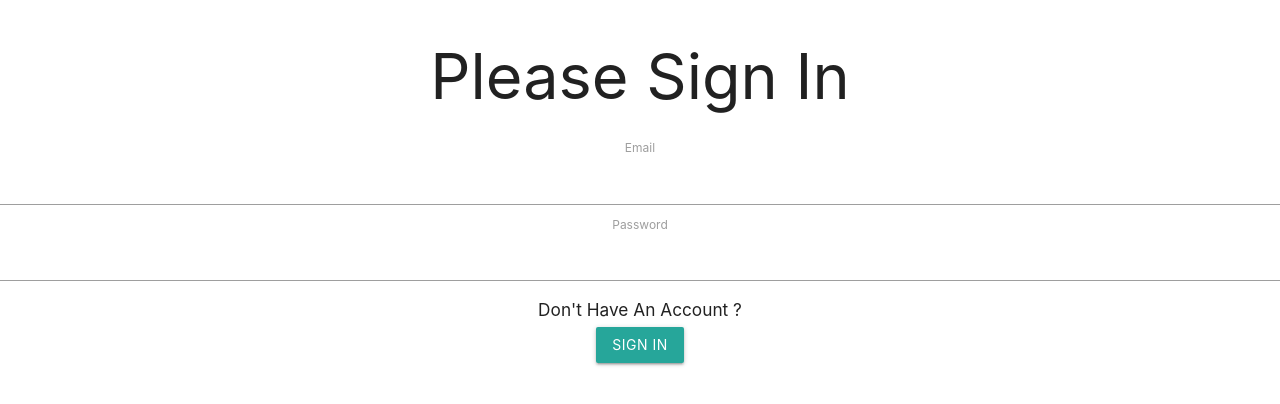
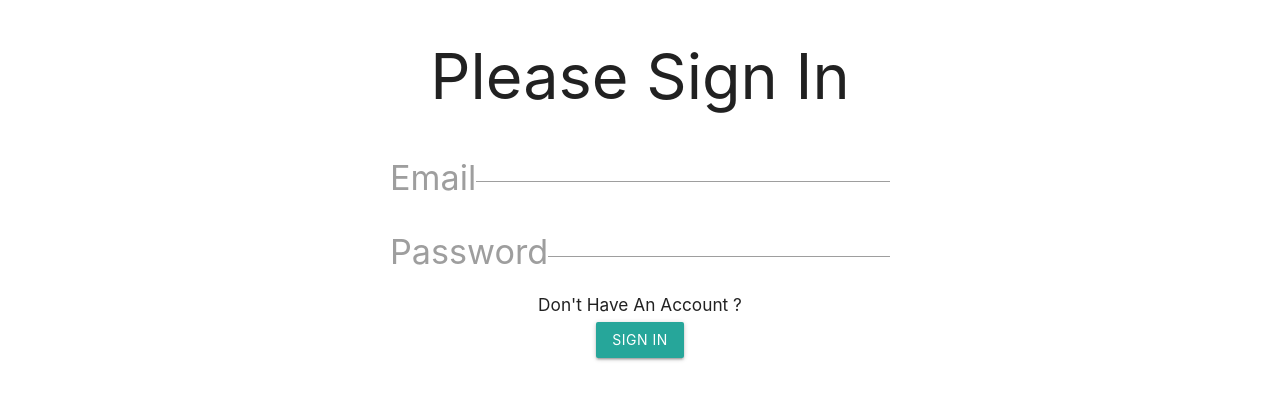
Before and after one commit to abhibis2050/Todo-MERN-and-REDUX, a React (Create React App) app in the folder frontend/: page / in a window 1280 px wide. Shown: the top 404 px of the page. Built offline with nearby package versions, Linux system fonts and the light colour scheme.

Commit message:
todo css one commit

```diff
--- a/frontend/src/App.css
+++ b/frontend/src/App.css
@@ -1,38 +1,14 @@
 .App {
   text-align: center;
+  max-width: 500px;
+  margin: 20px auto;
 }
 
-.App-logo {
-  height: 40vmin;
-  pointer-events: none;
+
+.emailDiv {
+  display: flex;
 }
 
-@media (prefers-reduced-motion: no-preference) {
-  .App-logo {
-    animation: App-logo-spin infinite 20s linear;
-  }
+.passwordDiv {
+  display: flex;
 }
-
-.App-header {
-  background-color: #282c34;
-  min-height: 100vh;
-  display: flex;
-  flex-direction: column;
-  align-items: center;
-  justify-content: center;
-  font-size: calc(10px + 2vmin);
-  color: white;
-}
-
-.App-link {
-  color: #61dafb;
-}
-
-@keyframes App-logo-spin {
-  from {
-    transform: rotate(0deg);
-  }
-  to {
-    transform: rotate(360deg);
-  }
-}
--- a/frontend/src/components/Auth.js
+++ b/frontend/src/components/Auth.js
@@ -1,54 +1,64 @@
 import React, { useState } from "react";
-import { useDispatch,useSelector } from 'react-redux'
+import { useDispatch, useSelector } from "react-redux";
 import { signInUser, signupUser } from "../reducers/authReducer";
+import '../App.css';
 
 const Auth = () => {
   const [email, setEmail] = useState("");
   const [password, setPassword] = useState("");
   const [auth, setAuth] = useState("Sign In");
 
-  const {loading,error}= useSelector((state)=>state.user)
+  const { loading, error } = useSelector((state) => state.user);
 
-  const dispatch = useDispatch()
+  const dispatch = useDispatch();
 
-  const authenticate = ()=>{
-    if(auth==="Sign In"){
-      dispatch(signInUser({email:email,password:password}))
-    }else{
-      dispatch(signupUser({email:email,password:password}))
+  const authenticate = () => {
+    if (auth === "Sign In") {
+      dispatch(signInUser({ email: email, password: password }));
+    } else {
+      dispatch(signupUser({ email: email, password: password }));
     }
-
-  }
+  };
   return (
     <div>
-      {loading&&
+      {loading && (
         <div className="progress">
           <div className="indeterminate"></div>
         </div>
+      )}
+      <h1> Please {auth}</h1>
+      {error && <h5>{error}</h5>}
 
-  }
-      <h1> Please {auth}</h1>
-      {error&&
-      <h5>{error}</h5>
-      }
-      <label>Email</label>
+      <div className="emailDiv">
+        <label>
+          <h4>Email</h4>
+        </label>
         <input
           type="email"
           value={email}
           onChange={(e) => setEmail(e.target.value)}
         />
-      <label>Password</label>
+      </div>
+
+      <div className="passwordDiv">
+        <label>
+          <h4>Password</h4>
+        </label>
         <input
           type="password"
           value={password}
           onChange={(e) => setPassword(e.target.value)}
         />
+      </div>
+
       {auth === "Sign In" ? (
-        <h6 onClick={()=>setAuth("Sign Up")}>Don't Have An Account ?</h6>
+        <h6 onClick={() => setAuth("Sign Up")}>Don't Have An Account ?</h6>
       ) : (
-        <h6 onClick={()=>setAuth("Sign In")}>Already Have An Account</h6>
+        <h6 onClick={() => setAuth("Sign In")}>Already Have An Account</h6>
       )}
-      <button className="btn" onClick={()=>authenticate()} >{auth} </button>
+      <button className="btn" onClick={() => authenticate()}>
+        {auth}{" "}
+      </button>
     </div>
   );
 };
--- a/frontend/src/reducers/todoReducer.js
+++ b/frontend/src/reducers/todoReducer.js
@@ -14,7 +14,7 @@ export const createTodo = createAsyncThunk("createtodo", async (body) => {
 
 export const fetchTodo = createAsyncThunk("fetchtodo", async () => {
   const result = await fetch3("http://localhost:5000/api/todo/gettodo", "get");
-//   console.log(result, "<-------");
+  console.log(result, "<-------");
   return result;
 });
 
```
Also changed, not shown: 1 other file (tests, documents, lock files or other folders). Lines whose indentation alone changed are shown as unchanged.
